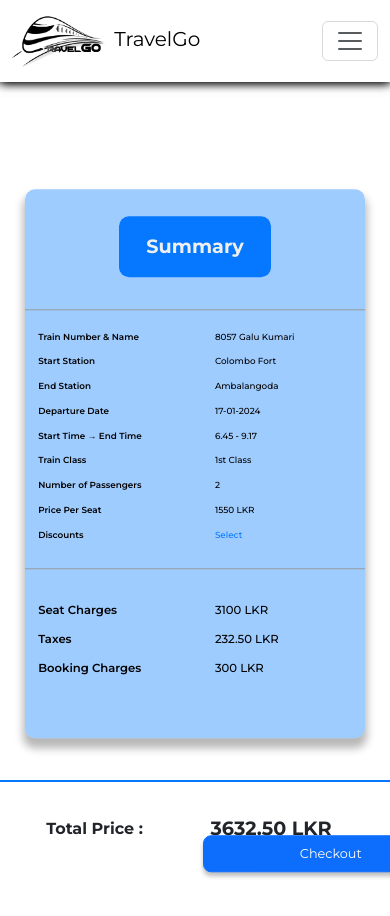
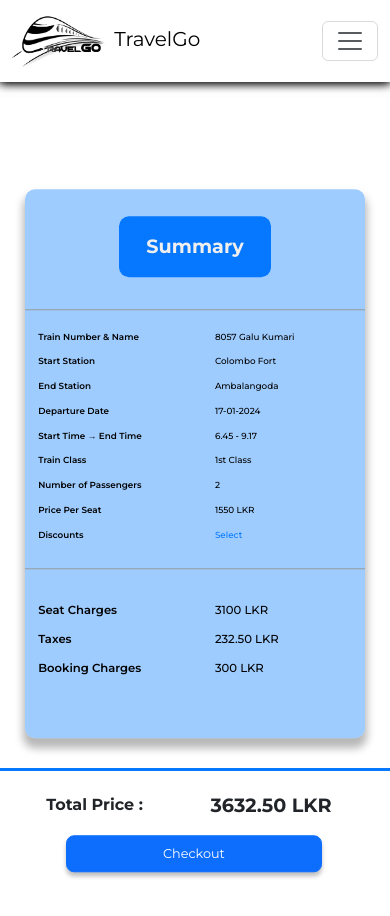
Before and after one commit to nadeeshaMadusanka99/TravelGo-Frontend, a React (Vite) app: page /pricebreakdown in a window 390 px wide. Shown: the top 916 px of the page. Built offline with nearby package versions, Linux system fonts and the light colour scheme.

Commit message:
price breackdown button bug fixed

```diff
--- a/src/Screens/PriceBreakdown/PriceBreakdown.scss
+++ b/src/Screens/PriceBreakdown/PriceBreakdown.scss
@@ -170,9 +170,14 @@
    }
    .checkout{
     width:50%;
-    margin-top: -5%;
+    margin-top: -10%;
     margin-bottom: 8%;
     margin-left: 5%;
 
    }
+   .checkout-btn{
+    margin-left: 20%!important;
+    margin-top: 25%;
+
+   }
 }
```
